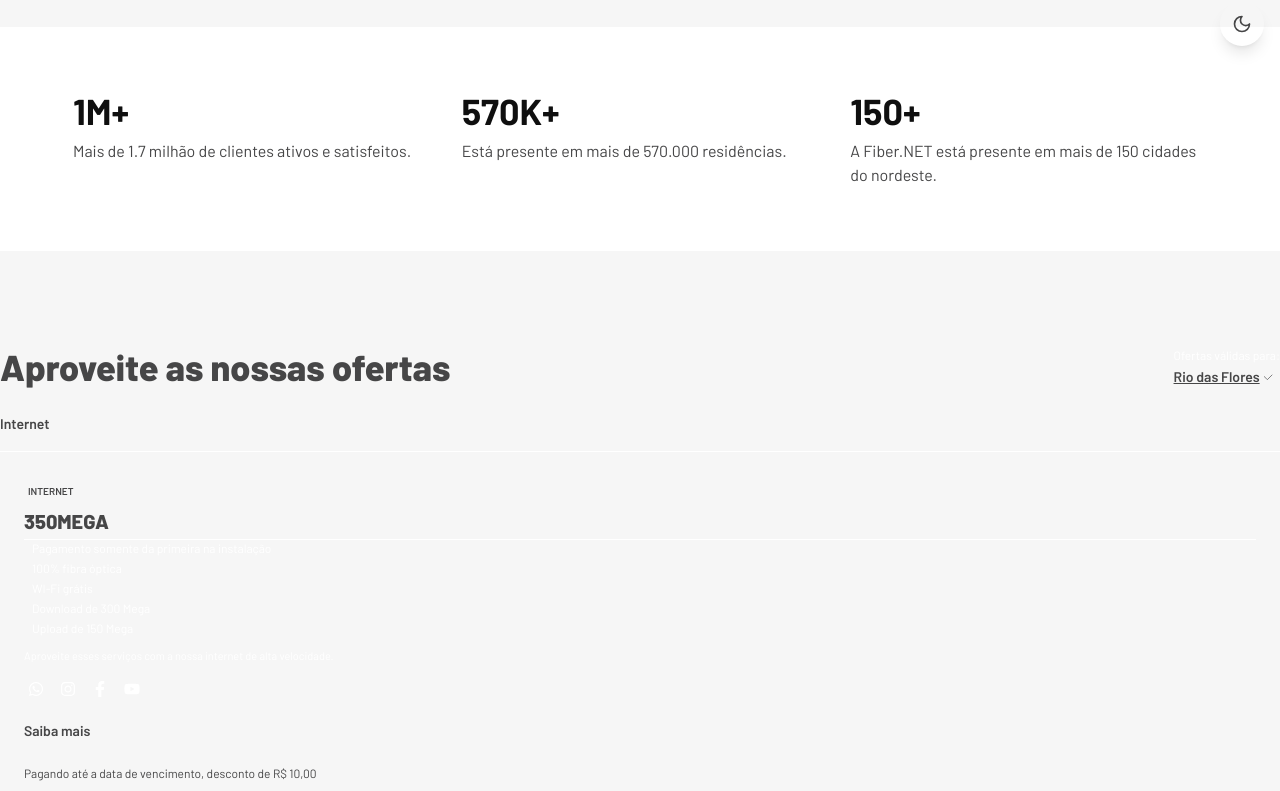
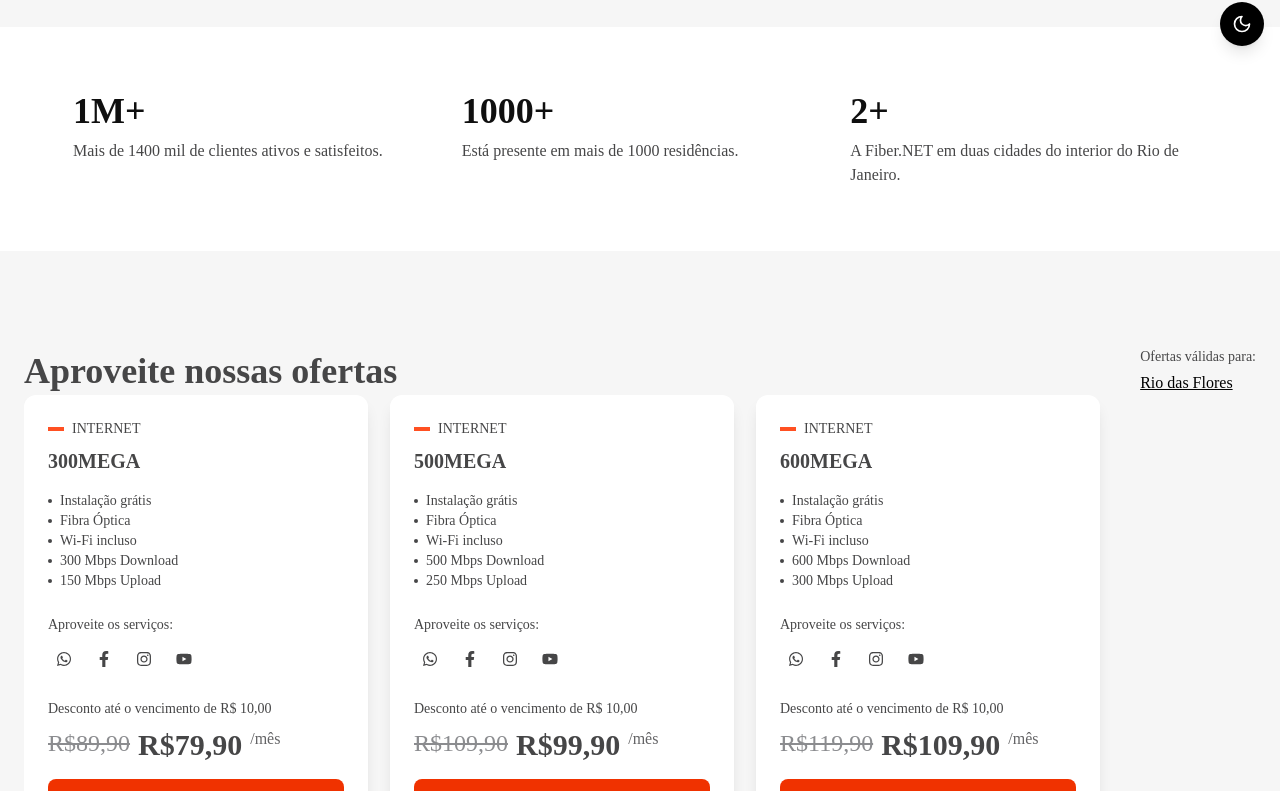
Before and after one commit to KaduSR/fibernew, a Next.js app: page / in a window 1280 px wide. Shown: the part 738-1529 px from the top of the page. Built offline with nearby package versions, Linux system fonts and the light colour scheme.

Commit message:
feat: atualizar seção de ofertas com novos planos, ícones e integração do Swiper; melhorar acessibilidade e estrutura do layout

```diff
--- a/package.json
+++ b/package.json
@@ -9,12 +9,14 @@
     "lint": "next lint"
   },
   "dependencies": {
+    "@heroicons/react": "^2.2.0",
     "@radix-ui/react-dialog": "^1.1.11",
     "@radix-ui/react-dropdown-menu": "^2.1.12",
     "@radix-ui/react-label": "^2.1.4",
     "@radix-ui/react-popover": "^1.1.11",
     "@radix-ui/react-separator": "^1.1.4",
     "@radix-ui/react-slot": "^1.2.0",
+    "@types/swiper": "^5.4.3",
     "class-variance-authority": "^0.7.1",
     "clsx": "^2.1.1",
     "lucide-react": "^0.475.0",
@@ -23,6 +25,8 @@
     "react": "^18.3.1",
     "react-dom": "^18.3.1",
     "react-icons": "^5.5.0",
+    "react-swiper": "^0.1.5",
+    "swiper": "^11.2.7",
     "tailwind-merge": "^3.0.1",
     "tailwindcss-animate": "^1.0.7"
   },
--- a/src/app/layout.tsx
+++ b/src/app/layout.tsx
@@ -5,6 +5,7 @@ import "@/styles/styles1.css";
 import Header from "@/components/layout/Header";
 import Footer from "@/components/layout/Footer";
 import FloatingButton from "@/components/layout/FloatingButton";
+import { ThemeProvider } from "next-themes";
 
 const inter = Inter({ subsets: ["latin"] });
 
@@ -21,22 +22,19 @@ export default function RootLayout({
   children: React.ReactNode;
 }>) {
   return (
-    <html
-      lang="pt-BR"
-      className="min-h-screen__variable7d5794 __variable_31b03a __variable_b539cb light"
-    >
+    <html lang="pt-BR" className="suppressHydrationWarning">
       <body className="overflow-x-hidden">
+        <ThemeProvider attribute={"class"}>
           <div className="relative flex min-h-screen flex-col">
             <nav className="sticky top-0 z-10 hidden w-screen min-w-[375px] bg-green-500 dark:bg-background-dark 2md:flex">
-            <div className="container flex flex-row items-center justify-between px-6 2lg:px-0">
-
-          </div>
+              <div className="container flex flex-row items-center justify-between px-6 2lg:px-0"></div>
             </nav>
             <Header />
             <main>{children}</main>
-          <FloatingButton/>
+            <FloatingButton />
             <Footer />
           </div>
+        </ThemeProvider>
       </body>
     </html>
   );
--- a/src/app/page.tsx
+++ b/src/app/page.tsx
@@ -6,40 +6,14 @@ import StatsSection from "@/components/home/StatsSection";
 import OffersSection from "@/components/home/OffersSection";
 import ServicesSection from "@/components/home/ServicesSection";
 import ClientSupportSection from "@/components/home/ClientSupportSection";
-import CitySelectionModal from "@/components/modals/CitySelectionModal";
 
 export default function Home() {
-  // const [showCityModal, setShowCityModal] = useState(false);
-  // const [selectedCity, setSelectedCity] = useState<string | null>(null);
-
-  // Show the city selection modal when the page loads
-  // useEffect(() => {
-    // Only show the modal after the initial page load and if no city has been selected
-    // const timer = setTimeout(() => {
-    //   const hasSelectedCity = localStorage.getItem("selectedCity");
-    //  if (!hasSelectedCity) {
-    //    setShowCityModal(true);
-    //  } else {
-    //    setSelectedCity(hasSelectedCity);
-    //  }
-   // }, 1000);
-
- //   return () => clearTimeout(timer);
- // }, []);
-
- // const handleCitySelect = (city: string) => {
- //   setSelectedCity(city);
- //   localStorage.setItem("selectedCity", city);
- //   setShowCityModal(false);
- // };
-
   return (
-
     <>
       <HeroSection />
       <StatsSection />
       <OffersSection />
-      <ServicesSection />
+
       <ClientSupportSection />
     </>
   );
--- a/src/components/home/OffersSection.tsx
+++ b/src/components/home/OffersSection.tsx
@@ -1,225 +1,206 @@
-import React from "react";
+"use client";
+
+import { Swiper, SwiperSlide } from "swiper/react";
+import { Pagination } from "swiper/modules";
+import "swiper/css";
+import "swiper/css/navigation";
+import "swiper/css/pagination";
 import {
+  FaFacebookF,
+  FaInstagram,
+  FaYoutube,
   FaWhatsapp,
-  FaInstagram,
-  FaFacebookF,
-  FaYoutube,
 } from "react-icons/fa";
 
-const offers = [
+type Offer = {
+  id: number;
+  speed: string;
+  installation: string;
+  fiber: string;
+  wifi: string;
+  download: string;
+  upload: string;
+  products: { icon: JSX.Element }[];
+  price: string;
+  discount: number;
+};
+
+const offers: Offer[] = [
   {
     id: 1,
-    speed: "350MEGA",
-    installation: "Pagamento somente da primeira na instalação",
-    fiber: "100% fibra óptica",
-    wifi: "WI-Fi grátis",
-    download: "Download de 300 Mega",
-    upload: "Upload de 150 Mega",
+    speed: "300MEGA",
+    installation: "Instalação grátis",
+    fiber: "Fibra Óptica",
+    wifi: "Wi-Fi incluso",
+    download: "300 Mbps Download",
+    upload: "150 Mbps Upload",
+    products: [
+      { icon: <FaWhatsapp /> },
+      { icon: <FaFacebookF /> },
+      { icon: <FaInstagram /> },
+      { icon: <FaYoutube /> },
+    ],
     price: "R$ 89,90",
-    discount: 10.00,
-    products: [
-      {
-        alt: "Ícone do aplicativo Whatsapp em fundo Verde",
-        icon: <FaWhatsapp className="text-white" />,
-      },
-      {
-        alt: "Ícone do aplicativo Instagram em fundo Verde",
-        icon: <FaInstagram className="text-white" />,
-      },
-      {
-        alt: "Ícone do aplicativo Facebook em fundo Verde",
-        icon: <FaFacebookF className="text-white" />,
-      },
-      {
-        alt: "Ícone do aplicativo Youtube em fundo Verde",
-        icon: <FaYoutube className="text-white" />,
-      },
-    ],
+    discount: 10,
   },
   {
     id: 2,
     speed: "500MEGA",
-    installation: "Pagamento somente da primeira na instalação",
-    fiber: "100% fibra óptica",
-    wifi: "WI-Fi grátis",
-    download: "Download de 500 Mega",
-    upload: "Upload de 250 Mega",
+    installation: "Instalação grátis",
+    fiber: "Fibra Óptica",
+    wifi: "Wi-Fi incluso",
+    download: "500 Mbps Download",
+    upload: "250 Mbps Upload",
+    products: [
+      { icon: <FaWhatsapp /> },
+      { icon: <FaFacebookF /> },
+      { icon: <FaInstagram /> },
+      { icon: <FaYoutube /> },
+    ],
     price: "R$ 109,90",
-    discount: 10.00,
-    products: [
-      {
-        alt: "Ícone do aplicativo Whatsapp em fundo Verde",
-        icon: <FaWhatsapp className="text-white" />,
-      },
-      {
-        alt: "Ícone do aplicativo Instagram em fundo Verde",
-        icon: <FaInstagram className="text-white" />,
-      },
-      {
-        alt: "Ícone do aplicativo Facebook em fundo Verde",
-        icon: <FaFacebookF className="text-white" />,
-      },
-      {
-        alt: "Ícone do aplicativo Youtube em fundo Verde",
-        icon: <FaYoutube className="text-white" />,
-      },
-    ],
+    discount: 10,
   },
   {
     id: 3,
-    speed: "600 MEGA",
-    installation: "Pagamento somente da primeira na instalação",
-        fiber: "100% fibra óptica",
-        wifi: "WI-Fi grátis",
-        download: "Download de 600 Mega",
-    upload: "Upload de 300 Mega",
+    speed: "600MEGA",
+    installation: "Instalação grátis",
+    fiber: "Fibra Óptica",
+    wifi: "Wi-Fi incluso",
+    download: "600 Mbps Download",
+    upload: "300 Mbps Upload",
+    products: [
+      { icon: <FaWhatsapp /> },
+      { icon: <FaFacebookF /> },
+      { icon: <FaInstagram /> },
+      { icon: <FaYoutube /> },
+    ],
     price: "R$ 119,90",
-    discount: 10.00,
-    products: [
-      {
-        alt: "Ícone do aplicativo Whatsapp em fundo Verde",
-        icon: <FaWhatsapp className="text-white" />,
+    discount: 10,
   },
-      {
-        alt: "Ícone do aplicativo Instagram em fundo Verde",
-        icon: <FaInstagram className="text-white" />,
-      },
-      {
-        alt: "Ícone do aplicativo Facebook em fundo Verde",
-        icon: <FaFacebookF className="text-white" />,
-      },
-      {
-        alt: "Ícone do aplicativo Youtube em fundo Verde",
-        icon: <FaYoutube className="text-white" />,
-      },
-    ],
-  },
+  // ... adicione mais ofertas aqui
 ];
 
-function OffersSection() {
+export function OffersSection() {
   return (
-    <section id="offers-section-home" className="max-w-[1440px] mx-auto py-24">
-      <header className="flex flex-col md:flex-row md:justify-between md:items-center mb-6 px-6 md:px-0">
-        <h1 className="text-3xl md:text-4xl font-extrabold leading-tight max-w-lg">
-          Aproveite as nossas ofertas
+    <section id="offers-section-home" className="py-24 dark:bg-gray-900">
+      <div className="2xl:container 2xl:mx-auto px-5 md:px-6 2xl:px-0">
+        {/* Header */}
+        <div className="flex flex-col-reverse items-start justify-between gap-6 md:flex-row md:items-center">
+          <h1 className="text-3xl md:text-4xl font-extrabold leading-tight dark:text-white">
+            Aproveite nossas ofertas
           </h1>
-        <div className="mt-4 md:mt-0 text-right">
-          <p className="text-xs text-white mb-1">Ofertas válidas para:</p>
+          <div className="flex flex-col gap-1">
+            <p className="text-sm font-medium text-gray-600 dark:text-white">
+              Ofertas válidas para:
+            </p>
             <button
-            aria-expanded="false"
-            aria-haspopup="listbox"
-            className="text-yellow-400 font-semibold underline flex items-center justify-end gap-1 text-sm"
               type="button"
+              className="flex items-center gap-1 text-black underline dark:text-yellow-200"
             >
               Rio das Flores
-            <svg
-              aria-hidden="true"
-              className="w-4 h-4"
-              viewBox="0 0 24 24"
-              fill="none"
+{/*              <svg viewBox="0 0 13 13" fill="none" className="h-4 w-4">
+                <path
+                  d="M10.834 4.333L6.5 8.666 2.167 4.333"
                   stroke="currentColor"
-              xmlns="http://www.w3.org/2000/svg"
-            >
-              <path
-                d="M12 9l-7 7-7-7"
+                  strokeWidth={1.5}
                   strokeLinecap="round"
                   strokeLinejoin="round"
-              ></path>
-            </svg>
+                />
+              </svg> */}
             </button>
           </div>
-      </header>
-      <nav className="flex border-b border-white border-opacity-60 mb-8 max-w-[1280px] px-6 md:px-0 items-center">
-        <div role="tablist" aria-orientation="horizontal" tabIndex={0} className="bg-muted no-scrollbar h-10 tranform flex-nowrap items-center justify-center overflow-y-hidden overflow-x-scroll over">
-        <button aria-current="page" className="text-yellow-400 font-semibold text-sm pb-1 border-b-2 border-yellow-400 mr-8">
-          Internet
-        </button>
         </div>
-      </nav>
-      <div className="grid grid-cols-1 sm:grid-cols-2 md:grid-cols-4 gap-6 max-w-[1280px] mx-auto px-6 md:px-6">
+        {/* Swiper */}
+        <Swiper
+          slidesPerView="auto"
+          spaceBetween={22}
+          breakpoints={{
+            640: { slidesPerView: 1},
+            768: { slidesPerView: 2 },
+            1024: { slidesPerView: 3 },
+          }}
+          pagination={{ clickable: false }}
+          className="max-w-[1440px]"
+        >
           {offers.map((offer) => {
-  // Parse price as number, remove 'R$' and spaces, and replace ',' with '.' if needed
             const priceNumber = Number(
-    offer.price.replace('R$', '').replace(/\s/g, '').replace(',', '.')
+              offer.price.replace("R$", "").replace(",", ".").trim()
             );
-  const discountedPrice = (priceNumber - offer.discount).toFixed(2);
+            const discounted = (priceNumber - offer.discount).toFixed(2);
 
             return (
-    <article
-      key={offer.id}
-      aria-label={`Plano ${offer.speed} de internet`}
-    >
-      <div>
-        <div className="flex items-center gap-1 mb-2 text-[10px] font-semibold uppercase text-opacity-80 ">
-          <i className="fas fa-wi-fi"></i>
+              <SwiperSlide key={offer.id} className="max-w-[344px] !w-auto">
+                <div className="relative rounded-xl bg-white dark:bg-gray-800 p-6 shadow-lg dark:border dark:border-gray-700 flex flex-col h-full">
+                  {/* Cabeçalho */}
+                  <div className="mb-4">
+                    <div className="flex items-center gap-2 text-sm text-gray-600 dark:text-white">
+                      <span className="h-1 w-4 bg-orange-400 dark:bg-white"></span>
                       INTERNET
                     </div>
-        <h2 className="text-xl font-extrabold b-3 border-b border-white border-opacity-60 pb-1 max-w-max ">
+                    <h2 className="text-xl font-bold dark:text-white mt-2 items-center">
                       {offer.speed}
                     </h2>
-        <ul className="text-xs space-y-1 mb-3 text-white text-opacity-90">
-          <li className="flex items-center gap-2">
-            <i className="fas fa-cog text-[10px]"></i>
-            {offer.installation}
+                  </div>
+
+                  {/* Recursos */}
+                  <ul className="space-y-3 mb-6 text-sm text-gray-600 dark:text-gray-300 flex-1">
+                    {[
+                      offer.installation,
+                      offer.fiber,
+                      offer.wifi,
+                      offer.download,
+                      offer.upload,
+                    ].map((text) => (
+                      <li key={text} className="flex items-center gap-2">
+                        <span className="h-1 w-1 bg-gray-600 dark:bg-white rounded-full"></span>
+                        {text}
                       </li>
-          <li className="flex items-center gap-2">
-            <i className="fas fa-fiber-optic text-[10px]"></i>
-            {offer.fiber}
-          </li>
-          <li className="flex items-center gap-2">
-            <i className="fas fa-wifi text-[10px]"></i>
-            {offer.wifi}
-          </li>
-          <li className="flex items-center gap-2">
-            <i className="fas fa-download text-[10px]"></i>
-            {offer.download}
-          </li>
-          <li className="flex items-center gap-2">
-            <i className="fas fa-upload text-[10px]"></i>
-            {offer.upload}
-          </li>
+                    ))}
                   </ul>
-        <p className="text-[11px] mb-3 text-white text-opacity-90">
-          Aproveite esses serviços com a nossa internet de alta velocidade.
+
+                  {/* Produtos inclusos */}
+                  <div className="mb-6">
+                    <p className="text-sm text-gray-600 dark:text-gray-300 mb-2">
+                      Aproveite os serviços:
                     </p>
-        <div className="flex gap-2 mb-5">
-          {offer.products.map((product, idx) => (
-            <span key={idx} title={product.alt} className="rounded bg-green-600 p-1">
-              {product.icon}
+                    <div className="flex gap-2">
+                      {offer.products.map((p, i) => (
+                        <span
+                          key={i}
+                          className="p-2 rounded-lg bg-green-600 dark:bg-orange-200"
+                        >
+                          {p.icon}
                         </span>
                       ))}
                     </div>
-        <button
-          className="bg-yellow-400 font-semibold text-sm flex items-center gap-1 mb-6"
-          type="button"
-        >
-          Saiba mais
-          <i className="fas fa-plus-circle"></i>
-        </button>
                   </div>
+
+                  {/* Preço e CTA */}
                   <div>
-        <p className="text-xs text-green-400 mb-1">
-          Pagando até a data de vencimento, desconto de R$ {offer.discount.toFixed(2).replace('.', ',')}
+                    <p className="text-green-500 dark:text-green-400 text-sm mb-2">
+                      Desconto até o vencimento de R${" "}
+                      {offer.discount.toFixed(2).replace(".", ",")}
                     </p>
-        <p className="text-2xl font-semibold mb-4">
-          R$
-          <span className="text-3xl line-through opacity-60 mr-2">
-            {priceNumber.toFixed(2).replace('.', ',')}
+                    <div className="flex items-baseline gap-2 mb-4">
+                      <span className="text-2xl line-through text-gray-400 dark:text-gray-500">
+                        R${priceNumber.toFixed(2).replace(".", ",")}
                       </span>
-          <span className="text-3xl font-semibold">
-            {discountedPrice.replace('.', ',')}
+                      <span className="text-3xl font-bold dark:text-white">
+                        R${discounted.replace(".", ",")}
                       </span>
-          <span className="font-normal text-base">
+                      <span className="text-gray-500 dark:text-gray-400">
                         /mês
                       </span>
-        </p>
-        <button className="w-full bg-yellow-400 text-black font-bold py-3 rounded-b-xl hover:bg-yellow-500 transition" type="button">
+                    </div>
+                    <button className="w-full bg-orange-500 dark:bg-orange-200 text-white dark:text-white py-3 rounded-lg hover:opacity-90 transition-opacity">
                       Assinar agora
                     </button>
                   </div>
-    </article>
+                </div>
+              </SwiperSlide>
             );
           })}
+        </Swiper>
       </div>
     </section>
   );
--- a/src/components/home/ServicesSection.tsx
+++ b/src/components/home/ServicesSection.tsx
@@ -5,11 +5,11 @@ import Link from "next/link";
 
 const SERVICES = [
   {
-    id: "Fiber.NET-5g",
-    title: "Fiber.NET 4G/5G",
+    id: "Fiber.NET",
+    title: "Fiber.NET",
     description: "Chegou a tecnologia 5G na Fiber.NET: muito mais rápida!",
-    icon: Smartphone,
-    link: "/movel-5g",
+    icon: Wifi,
+    link: "/",
   },
   {
     id: "brisamusic",
@@ -36,7 +36,7 @@ const SERVICES = [
 
 export function ServicesSection() {
   return (
-    <section className="py-16 bg-white">
+    <section className="py-16 bg-white ">
       <div className="container mx-auto px-4">
         <div className="text-center mb-12">
           <h2 className="text-2xl md:text-3xl font-bold text-gray-800 mb-4">
--- a/src/components/home/StatsSection.tsx
+++ b/src/components/home/StatsSection.tsx
@@ -2,36 +2,36 @@
 
 export function StatsSection() {
   return (
-    <section className="bg-white py-12 md:py-16">
+    <section className="bg-white py-12 md:py-16 dark:bg-black">
       <div className="container mx-auto px-4">
         <div className="grid grid-cols-1 md:grid-cols-3 gap-8">
           {/* Stat 1 */}
           <div className="flex flex-col items-center md:items-start">
-            <h3 className="text-3xl md:text-4xl font-bold text-gray-800">
+            <h3 className="text-3xl md:text-4xl font-bold text-gray-800 dark:text-white">
               1M<span className="text-primary">+</span>
             </h3>
             <p className="mt-2 text-sm md:text-base text-gray-600 text-center md:text-left">
-              Mais de 1.7 milhão de clientes ativos e satisfeitos.
+              Mais de 1400 mil de clientes ativos e satisfeitos.
             </p>
           </div>
 
           {/* Stat 2 */}
           <div className="flex flex-col items-center md:items-start">
             <h3 className="text-3xl md:text-4xl font-bold text-gray-800">
-              570K<span className="text-primary">+</span>
+              1000<span className="text-primary">+</span>
             </h3>
             <p className="mt-2 text-sm md:text-base text-gray-600 text-center md:text-left">
-              Está presente em mais de 570.000 residências.
+              Está presente em mais de 1000 residências.
             </p>
           </div>
 
           {/* Stat 3 */}
           <div className="flex flex-col items-center md:items-start">
             <h3 className="text-3xl md:text-4xl font-bold text-gray-800">
-              150<span className="text-primary">+</span>
+              2<span className="text-primary">+</span>
             </h3>
             <p className="mt-2 text-sm md:text-base text-gray-600 text-center md:text-left">
-              A Fiber.NET está presente em mais de 150 cidades do nordeste.
+              A Fiber.NET em duas cidades do interior do Rio de Janeiro.
             </p>
           </div>
         </div>
--- a/src/components/layout/FloatingButton.tsx
+++ b/src/components/layout/FloatingButton.tsx
@@ -1,32 +1,29 @@
 "use client";
 
-import { useTheme } from "next-themes"; // ou outro hook para tema
+import { useTheme } from "next-themes";
 import { Sun, Moon } from "lucide-react";
 
 export function FloatingButton() {
   const { theme, setTheme } = useTheme();
-
   const isDark = theme === "dark";
 
   return (
     <div className="fixed bottom-4 right-4 z-50">
       <button
         onClick={() => setTheme(isDark ? "light" : "dark")}
-        className="
-          rounded-full
-          p-3
-          bg-white/90 dark:bg-black/80
-          shadow-lg hover:shadow-xl
-          transition-shadow
+        className={`
+          rounded-full p-3 shadow-lg
           focus:outline-none focus-visible:ring-2 focus-visible:ring-white
-          flex items-center justify-center
-        "
+          transition-colors flex items-center justify-center
+          ${
+            isDark
+              ? `bg-white text-black` // tema escuro: botão preto, ícone branco
+              : `bg-black text-white`
+          }   // tema claro: botão branco, ícone preto
+        `}
         aria-label="Alternar tema"
       >
-        {isDark
-          ? <Sun className="h-5 w-5 text-yellow-400" />
-          : <Moon className="h-5 w-5 text-gray-600" />
-        }
+        {isDark ? <Sun className="h-5 w-5" /> : <Moon className="h-5 w-5" />}
       </button>
     </div>
   );
```
Also changed, not shown: src/components/home/yourCombo.tsx (added, +34 -0 lines), src/styles/styles1.css, 1 other file (tests, documents, lock files or other folders). Lines whose indentation alone changed are shown as unchanged.
